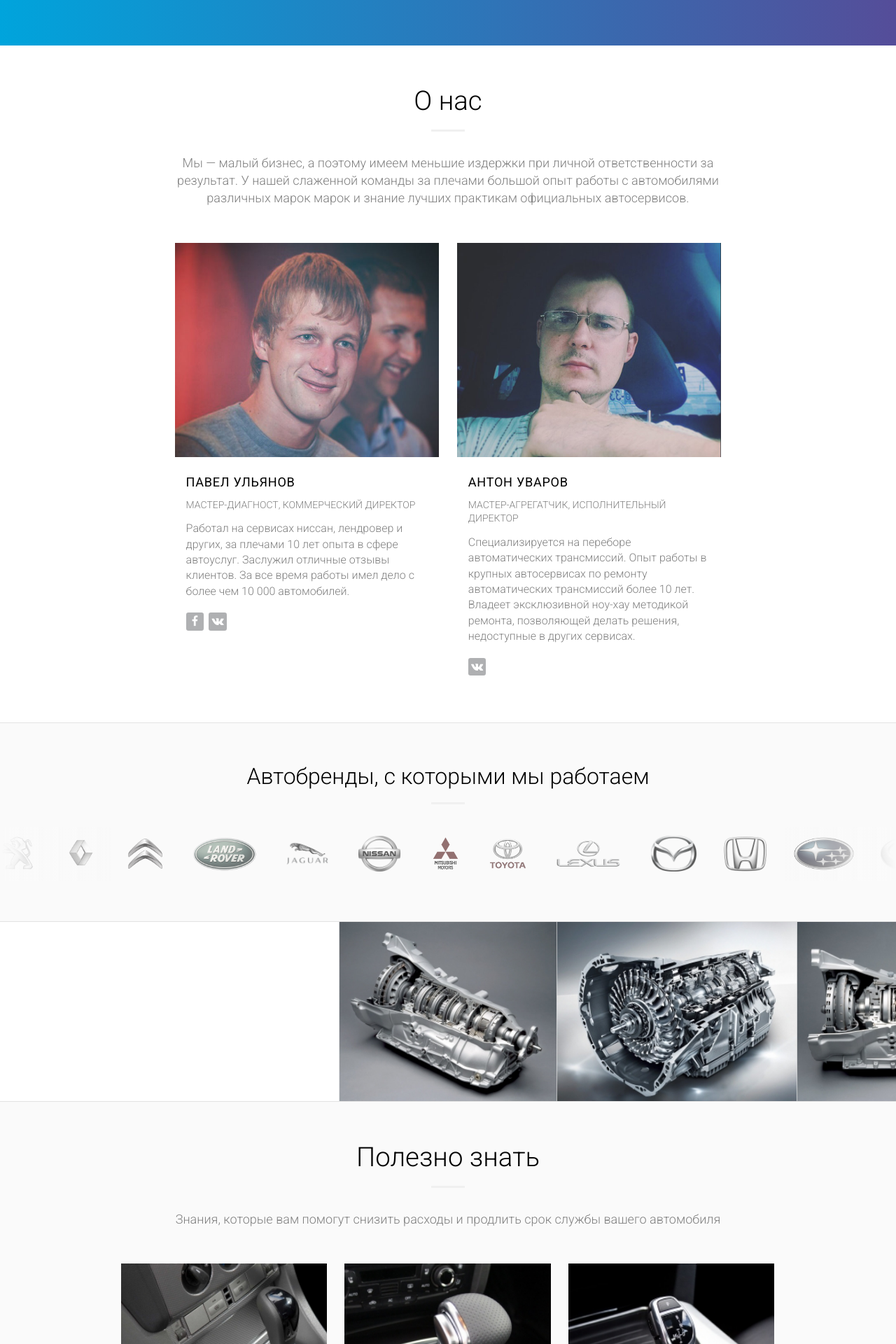
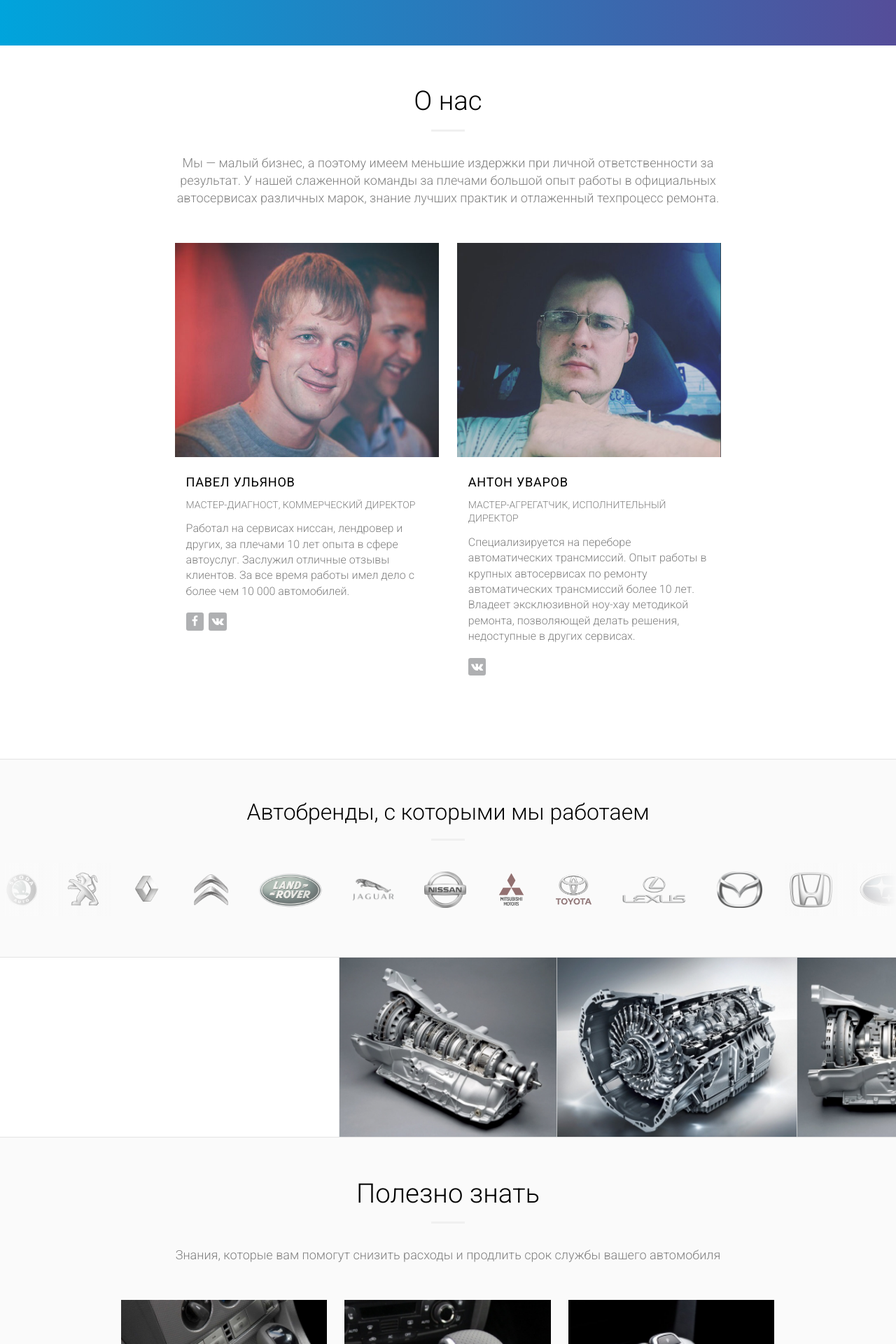
Before and after one commit to web-being/proakpp, a Jekyll site: the page built from index.html, in a window 1280 px wide. Shown: the part 3029-4949 px from the top of the page at 70% size. Built offline with Jekyll 4.4.1, drawn with Linux system fonts in a browser that asks for light colours.

Commit message:
Fix mobile styles

```diff
--- a/_includes/about.html
+++ b/_includes/about.html
@@ -4,7 +4,7 @@
 			<h3 class="section-title" data-lang="en">О нас</h3>
 			<hr class="section-dash"/>
 			<div class="section-subtitle">
-				Мы — малый бизнес, а поэтому имеем меньшие издержки при личной ответственности за результат. У нашей слаженной команды за плечами большой опыт работы с автомобилями различных марок марок и знание лучших практикам официальных автосервисов.
+				Мы — малый бизнес, а поэтому имеем меньшие издержки при личной ответственности за результат. У нашей слаженной команды за плечами большой опыт работы в официальных автосервисах различных марок, знание лучших практик и отлаженный техпроцесс ремонта.
 			</div>
 		</header>
 
--- a/assets/index.css
+++ b/assets/index.css
@@ -539,6 +539,7 @@
 	position: relative;
 	padding: 0 .8rem;
 	text-align: left;
+	margin-bottom: 3.2rem;
 }
 .section-member-image {
 	display: block;
@@ -582,6 +583,12 @@
 }
 .section-member-social-link i {
 	border: none;
+}
+
+@media (max-width: 767px) {
+	.section-member {
+		width: 100%;
+	}
 }
 
 
@@ -808,7 +815,7 @@
 }
 @media (max-width: 767px) {
 	.section--features .section-body {
-		padding-bottom: 17rem;
+		padding-bottom: 44vh;
 		position: relative;
 	}
 	.section-features {
```
